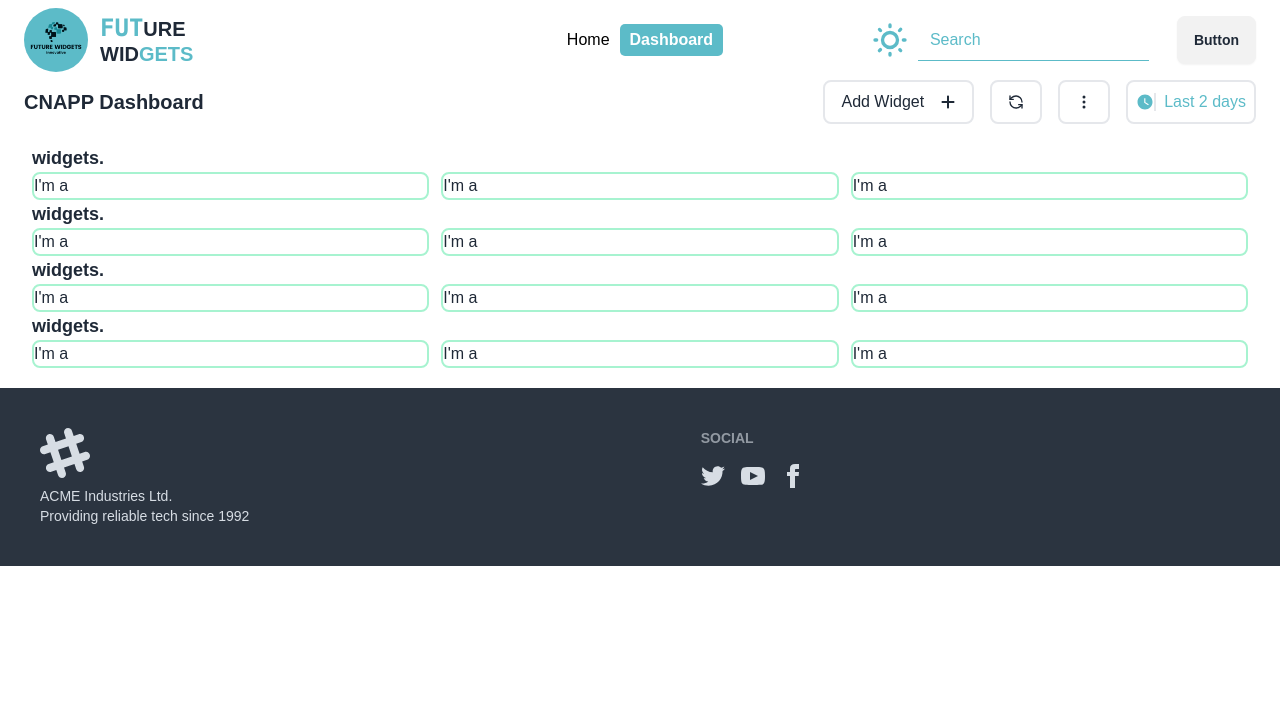
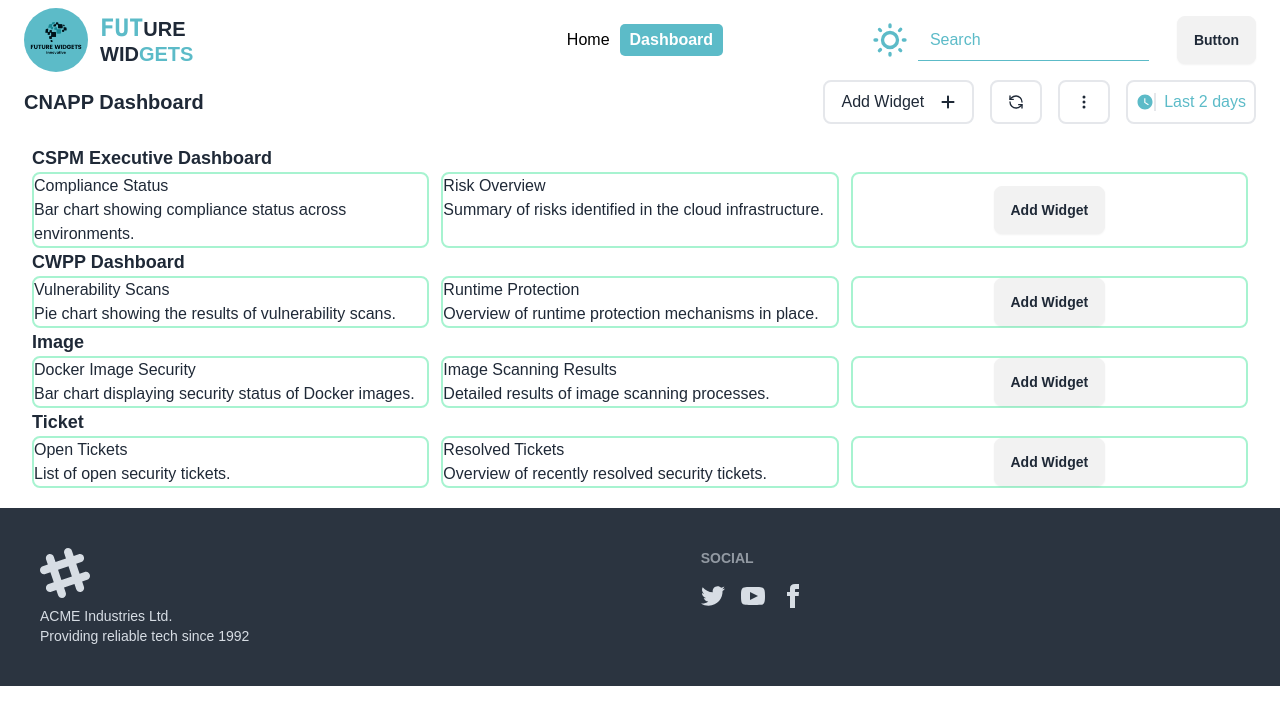
Before and after one commit to Shaon247on/Assignment-Front-End-Dev, a React (Vite) app: page /dashboard in a window 1280 px wide. Shown: the top 724 px of the page. Built offline with nearby package versions, Linux system fonts and the light colour scheme.

Commit message:
added the card or widgets by each category

```diff
--- a/src/Pages/Dashboard/Dashboard.jsx
+++ b/src/Pages/Dashboard/Dashboard.jsx
@@ -33,14 +33,28 @@ const Dashboard = () => {
                     data.map(widgets =>
                         <>
                             <div>
-                                <h1 className='text-lg font-semibold'>widgets.</h1>
+                                <h1 className='text-lg font-semibold'>{widgets.Category}</h1>
+
                                 <div className='grid gap-3 grid-cols-1 md:grid-cols-2 lg:grid-cols-3'>
-                                    <div className='border-2 border-emerald-200 rounded-lg'>I'm a</div>
-                                    <div className='border-2 border-emerald-200 rounded-lg'>I'm a</div>
-                                    <div className='border-2 border-emerald-200 rounded-lg'>I'm a</div>
+                                    {
+                                        widgets.Widgets.map(Widget =>
+                                            <>
+                                                <div className='border-2 border-emerald-200 rounded-lg'>
+                                                    <h1>{Widget?.name}</h1>
+                                                    <h1>{Widget?.content}</h1>
+                                                </div>
+                                            </>
+                                        )
+                                    }
+                                    <div className='border-2 border-emerald-200 rounded-lg flex items-center justify-center'>
+                                        <button className="btn">Add Widget</button>
+                                    </div>
                                 </div>
+
+
                             </div>
-                        </>)
+                        </>
+                    )
                 }
 
             </div>
--- a/src/Provider/ContextProvider.jsx
+++ b/src/Provider/ContextProvider.jsx
@@ -22,29 +22,29 @@ const ContextProvider = ({ children }) => {
         {
             "Category": "CSPM Executive Dashboard",
             "Widgets": [
-                { "id": 1, "name": "Compliance Status", "type": "barChart", "content": "Bar chart showing compliance status across environments." },
-                { "id": 2, "name": "Risk Overview", "type": "text", "content": "Summary of risks identified in the cloud infrastructure." }
+                { "id": 1, "name": "Compliance Status", "type": "CSPM", "content": "Bar chart showing compliance status across environments." },
+                { "id": 2, "name": "Risk Overview", "type": "text", "type": "CSPM", "content": "Summary of risks identified in the cloud infrastructure." }
             ]
         },
         {
             "Category": "CWPP Dashboard",
             "Widgets": [
-                { "id": 3, "name": "Vulnerability Scans", "type": "pieChart", "content": "Pie chart showing the results of vulnerability scans." },
-                { "id": 4, "name": "Runtime Protection", "type": "text", "content": "Overview of runtime protection mechanisms in place." }
+                { "id": 3, "name": "Vulnerability Scans", "type": "CWPP", "content": "Pie chart showing the results of vulnerability scans." },
+                { "id": 4, "name": "Runtime Protection", "type": "CWPP", "content": "Overview of runtime protection mechanisms in place." }
             ],
         },
         {
             "Category": "Image",
             "Widgets": [
-                { "id": 5, "name": "Docker Image Security", "type": "barChart", "content": "Bar chart displaying security status of Docker images." },
-                { "id": 6, "name": "Image Scanning Results", "type": "text", "content": "Detailed results of image scanning processes." }
+                { "id": 5, "name": "Docker Image Security", "type": "Image", "content": "Bar chart displaying security status of Docker images." },
+                { "id": 6, "name": "Image Scanning Results", "type": "Image", "content": "Detailed results of image scanning processes." }
             ],
         },
         {
             "Category": "Ticket",
             "Widgets": [
-                { "id": 7, "name": "Open Tickets", "type": "list", "content": "List of open security tickets." },
-                { "id": 8, "name": "Resolved Tickets", "type": "text", "content": "Overview of recently resolved security tickets." }
+                { "id": 7, "name": "Open Tickets", "type": "Ticket", "content": "List of open security tickets." },
+                { "id": 8, "name": "Resolved Tickets", "type": "Ticket", "content": "Overview of recently resolved security tickets." }
             ]
         }
 
```
Also changed, not shown: src/Pages/Shared/NavBar/NavBar.jsx (+0 -14 lines).
